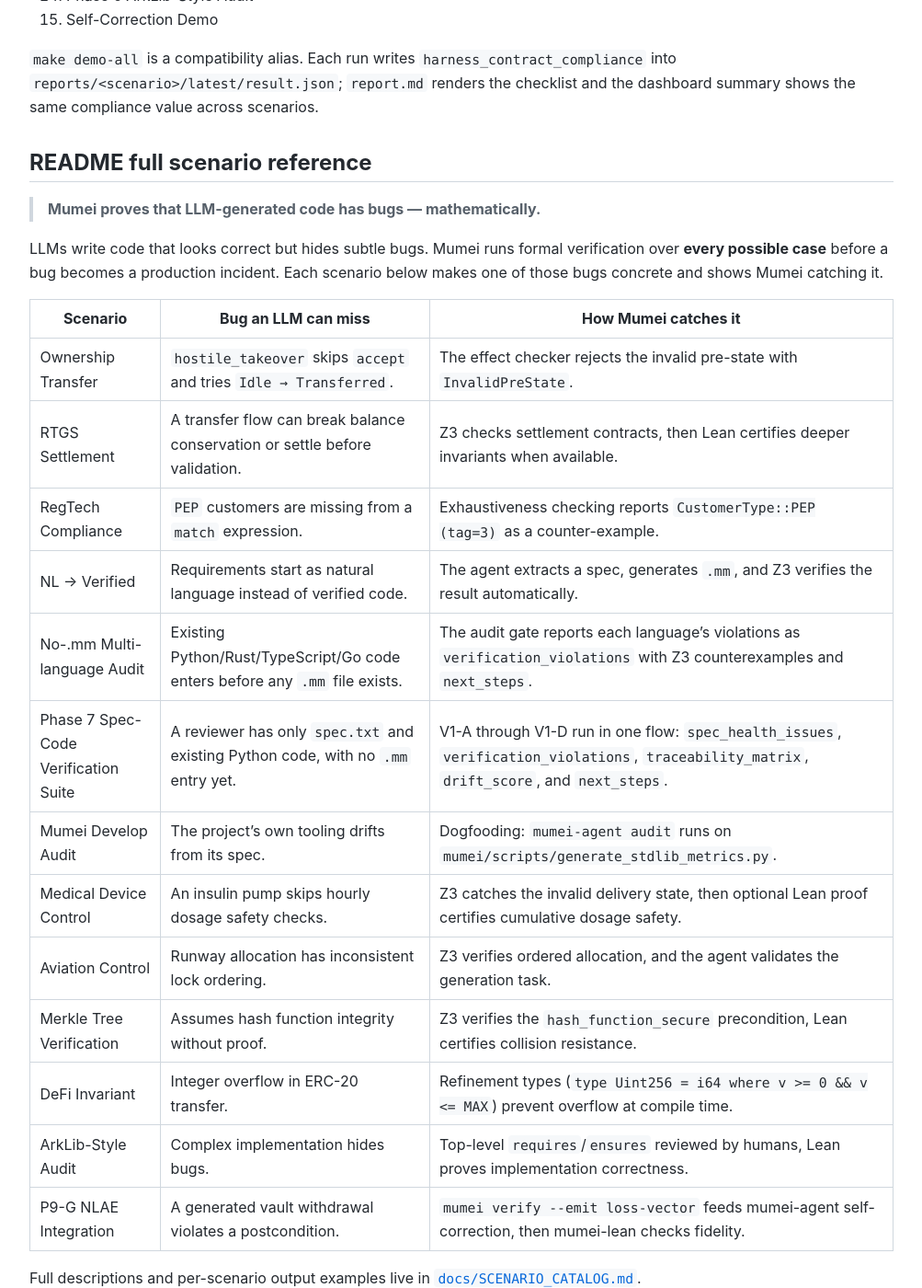
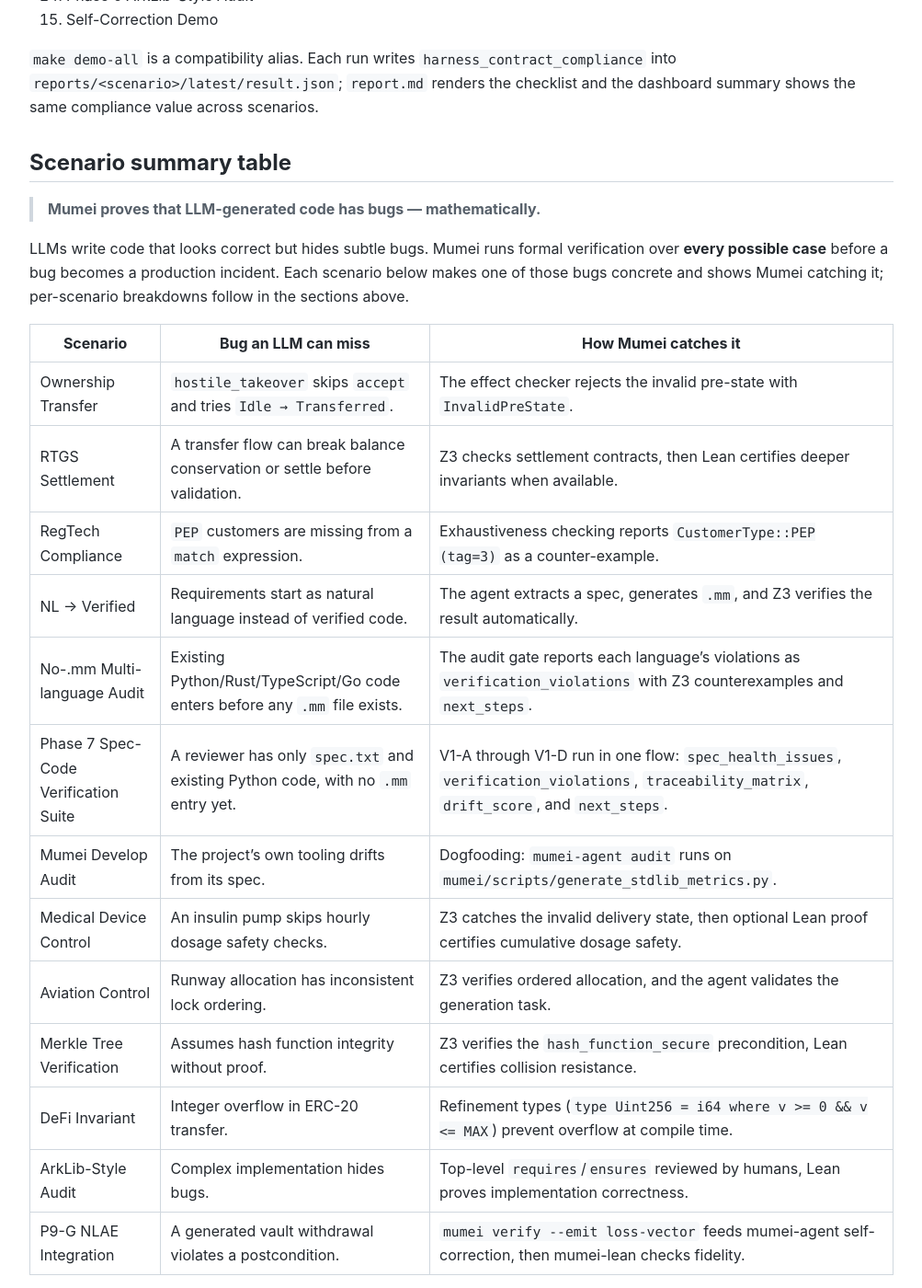
Before and after one commit to mumei-lang/mumei-demo, a Jekyll site: the page built from docs/SCENARIO_CATALOG.md, in a window 1280 px wide and 1400 px high, scrolled down 5291 px. Shown: the whole window at 92% size, without its empty margins (138-1141 px from the left). Built offline with Jekyll 4.4.1, drawn with Linux system fonts in a browser that asks for light colours; our own code applies the rules of GitHub Pages for plain Markdown files; some of the changed text lies outside the part shown.

Commit message:
docs: remove duplicated blocks and fix self-referential links
Co-Authored-By: Devin AI <158243242+devin-ai-integration[bot]@users.noreply.github.com>

```diff
--- a/docs/SCENARIO_CATALOG.md
+++ b/docs/SCENARIO_CATALOG.md
@@ -239,14 +239,14 @@ without live LLM credentials or a live Lean build. If
 `report.md` renders the checklist and the dashboard summary shows the same
 compliance value across scenarios.
 
-## README full scenario reference
+## Scenario summary table
 
 > **Mumei proves that LLM-generated code has bugs — mathematically.**
 
 LLMs write code that looks correct but hides subtle bugs. Mumei runs formal
 verification over **every possible case** before a bug becomes a production
 incident. Each scenario below makes one of those bugs concrete and shows Mumei
-catching it.
+catching it; per-scenario breakdowns follow in the sections above.
 
 | Scenario | Bug an LLM can miss | How Mumei catches it |
 | --- | --- | --- |
@@ -263,24 +263,3 @@ catching it.
 | DeFi Invariant | Integer overflow in ERC-20 transfer. | Refinement types (`type Uint256 = i64 where v >= 0 && v <= MAX`) prevent overflow at compile time. |
 | ArkLib-Style Audit | Complex implementation hides bugs. | Top-level `requires`/`ensures` reviewed by humans, Lean proves implementation correctness. |
 | P9-G NLAE Integration | A generated vault withdrawal violates a postcondition. | `mumei verify --emit loss-vector` feeds mumei-agent self-correction, then mumei-lean checks fidelity. |
-
-Full descriptions and per-scenario output examples live in
-[`docs/SCENARIO_CATALOG.md`](./SCENARIO_CATALOG.md).
-
-## README full scenario reference
-
-| Scenario | Bug an LLM can miss | How Mumei catches it |
-| --- | --- | --- |
-| Ownership Transfer | `hostile_takeover` skips `accept` and tries `Idle → Transferred`. | The effect checker rejects the invalid pre-state with `InvalidPreState`. |
-| RTGS Settlement | A transfer flow can break balance conservation or settle before validation. | Z3 checks settlement contracts, then Lean certifies deeper invariants when available. |
-| RegTech Compliance | `PEP` customers are missing from a `match` expression. | Exhaustiveness checking reports `CustomerType::PEP (tag=3)` as a counter-example. |
-| NL → Verified | Requirements start as natural language instead of verified code. | The agent extracts a spec, generates `.mm`, and Z3 verifies the result automatically. |
-| No-.mm Multi-language Audit | Existing Python/Rust/TypeScript/Go code enters before any `.mm` file exists. | The audit gate reports each language's violations as `verification_violations` with Z3 counterexamples and `next_steps`. |
-| Phase 7 Spec-Code Verification Suite | A reviewer has only `spec.txt` and existing Python code, with no `.mm` entry yet. | V1-A through V1-D run in one flow: `spec_health_issues`, `verification_violations`, `traceability_matrix`, `drift_score`, and `next_steps`. |
-| Mumei Develop Audit | The project's own tooling drifts from its spec. | Dogfooding: `mumei-agent audit` runs on `mumei/scripts/generate_stdlib_metrics.py`. |
-| Medical Device Control | An insulin pump skips hourly dosage safety checks. | Z3 catches the invalid delivery state, then optional Lean proof certifies cumulative dosage safety. |
-| Aviation Control | Runway allocation has inconsistent lock ordering. | Z3 verifies ordered allocation, and the agent validates the generation task. |
-| Merkle Tree Verification | Assumes hash function integrity without proof. | Z3 verifies the `hash_function_secure` precondition, Lean certifies collision resistance. |
-| DeFi Invariant | Integer overflow in ERC-20 transfer. | Refinement types (`type Uint256 = i64 where v >= 0 && v <= MAX`) prevent overflow at compile time. |
-| ArkLib-Style Audit | Complex implementation hides bugs. | Top-level `requires`/`ensures` reviewed by humans, Lean proves implementation correctness. |
-| P9-G NLAE Integration | A generated vault withdrawal violates a postcondition. | `mumei verify --emit loss-vector` feeds mumei-agent self-correction, then mumei-lean checks fidelity. |
```
Also changed, not shown: docs/DEMO_GUIDE.md (+3 -5 lines), docs/DEMO_SHOWCASE.md (+1 -32 lines).
